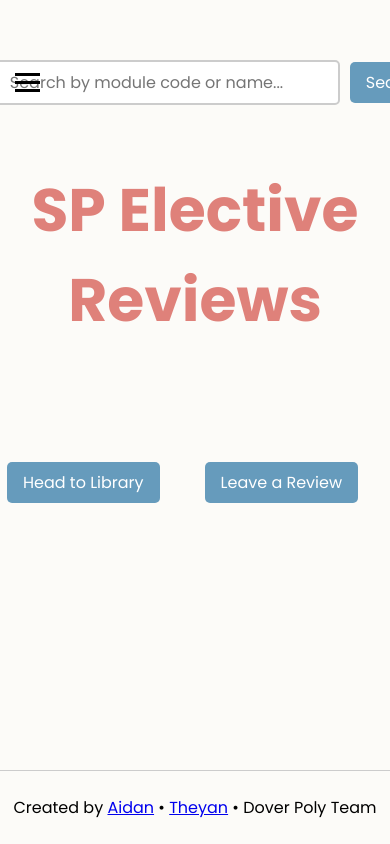
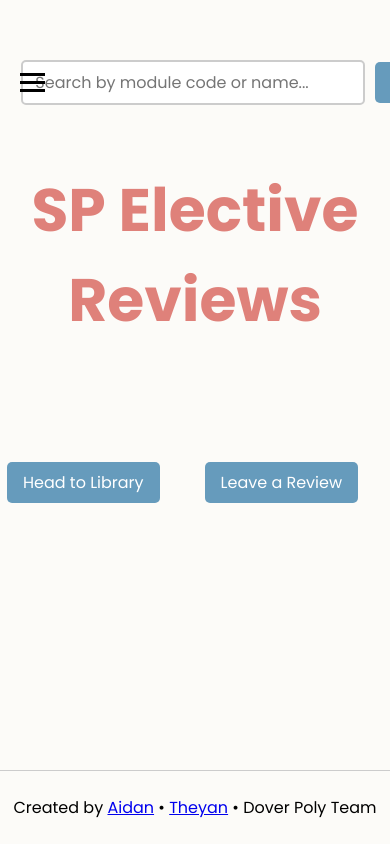
Before and after one commit to AidanG-05/sp-elective-site, a React (Vite) app in the folder elective-site/: page / in a window 390 px wide. Shown: the top 844 px of the page. Built offline with nearby package versions, Linux system fonts and the light colour scheme.

Commit message:
homepage now useable on mobile to some extent

```diff
--- a/elective-site/src/components/searchBar.jsx
+++ b/elective-site/src/components/searchBar.jsx
@@ -19,7 +19,7 @@ function SearchBar() {
         value={query}
         onChange={(e) => setQuery(e.target.value)}
       />
-      <button onClick={handleSearch}>Search</button>
+      <button onClick={handleSearch}>🔍</button>
     </div>
   );
 }
--- a/elective-site/src/index.css
+++ b/elective-site/src/index.css
@@ -149,7 +149,7 @@ body, html {
   border-radius: 8px;
   margin: 0 auto;
   max-width: 800px;
-  min-width: 200px;
+  min-width: 150px;
 }
 
 .search-bar input {
@@ -595,7 +595,7 @@ footer {
 @media (max-width: 768px) {
   .hamburger-button {
     margin-right: 1%;
-    margin-left: -5px  /* Ensure there's space between the button and the sidebar */
+    margin-left: 0px  /* Ensure there's space between the button and the sidebar */
   }
 
   .sidebar {
@@ -605,4 +605,12 @@ footer {
   .sidebar.open {
     left: 0;
   }
+
+  .nav-container {
+    display: flex;
+    align-items: center;
+    gap: 10px; /* adds space between burger and search */
+  }
+
+
 }
```
